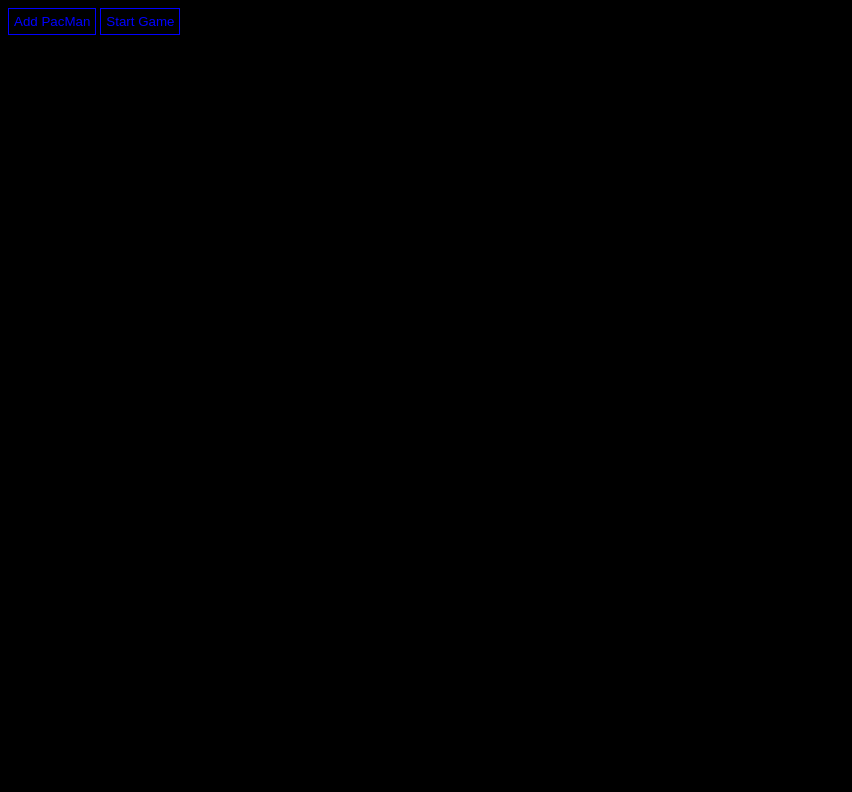
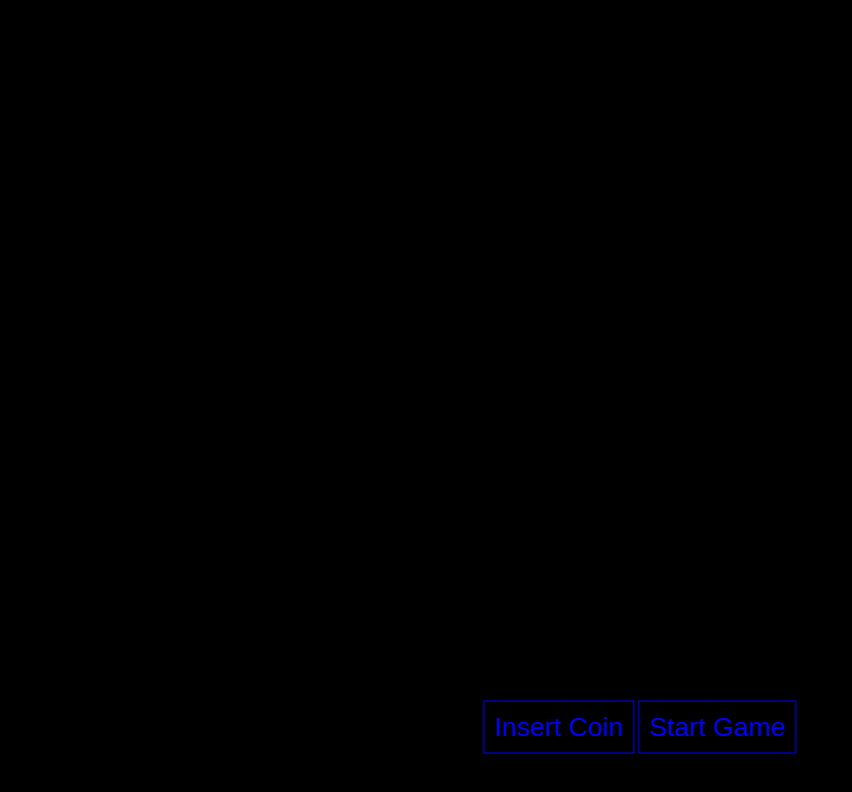
Before and after one commit to DennisAMayo/PacMan, a plain HTML site: page index.html in a window 1280 px wide. Shown: the whole page, without its empty margins (0-852 px from the left). Drawn offline with Linux system fonts and the light colour scheme.

Commit message:
v0.2 updates

```diff
--- a/assets/css/pacmen.css
+++ b/assets/css/pacmen.css
@@ -6,5 +6,15 @@ button {
     background-color: #000;
     border: 1px solid blue;
     color: blue;
-    padding: 5px;
+    padding: 10px;
+    cursor: pointer;
+    font-size: 20pt;
 }
+
+.buttons {
+    position: fixed;
+    left: 50%;
+    bottom: 20px;
+    transform: translate(-50%, -50%);
+    margin: 0 auto;
+}
--- a/assets/js/pacmen.js
+++ b/assets/js/pacmen.js
@@ -5,16 +5,16 @@ const pacArray = [
 ];
 const pacMen = [];
 
-function setToRandom(scale) {
+function setToRandom(min, max) {
   return {
-    x: Math.random() * scale,
-    y: Math.random() * scale,
+    x: Math.floor(Math.random() * (max - min + 1) + min),
+    y: Math.floor(Math.random() * (max - min + 1) + min),
   };
 }
 
 function makePac() {
-  let velocity = setToRandom(10); // {x:?, y:?}
-  let position = setToRandom(200);
+  let velocity = setToRandom(5,10); // {x:?, y:?}
+  let position = setToRandom(1,200);
   let mouth = 0;
   let counter = 0;
   let direction = 0;
@@ -23,7 +23,7 @@ function makePac() {
   let newimg = document.createElement('img');
   newimg.style.position = 'absolute';
   newimg.src = './assets/images/PacMan1.png';
-  newimg.width = Math.floor(Math.random() * (150 - 50 + 1) + 50)
+  newimg.width = Math.floor(Math.random() * (150 - 50 + 1) + 50);
 
   newimg.style.left = position.x;
   newimg.style.top = position.y;
--- a/index.html
+++ b/index.html
@@ -9,8 +9,10 @@
 
 <body>
     <div id='game'>
-        <button onclick='makeOne()' width='200' height='30'>Add PacMan</button>
-        <button onclick='update()' width='200' height='30'>Start Game</button>
+    </div>
+    <div class="buttons">
+        <button onclick='makeOne()'>Insert Coin</button>
+        <button onclick='update()'>Start Game</button>
     </div>
 </body>
 
```
